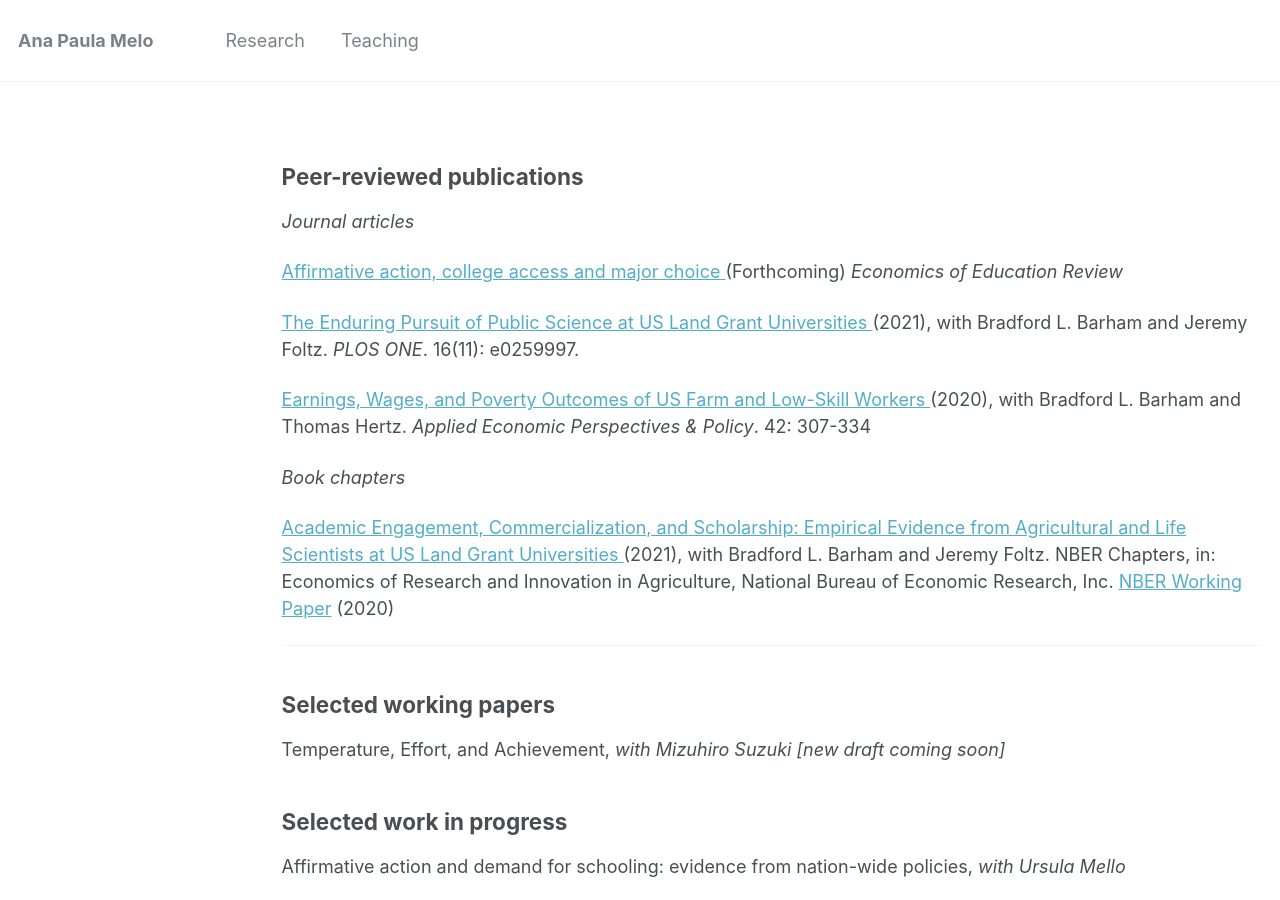
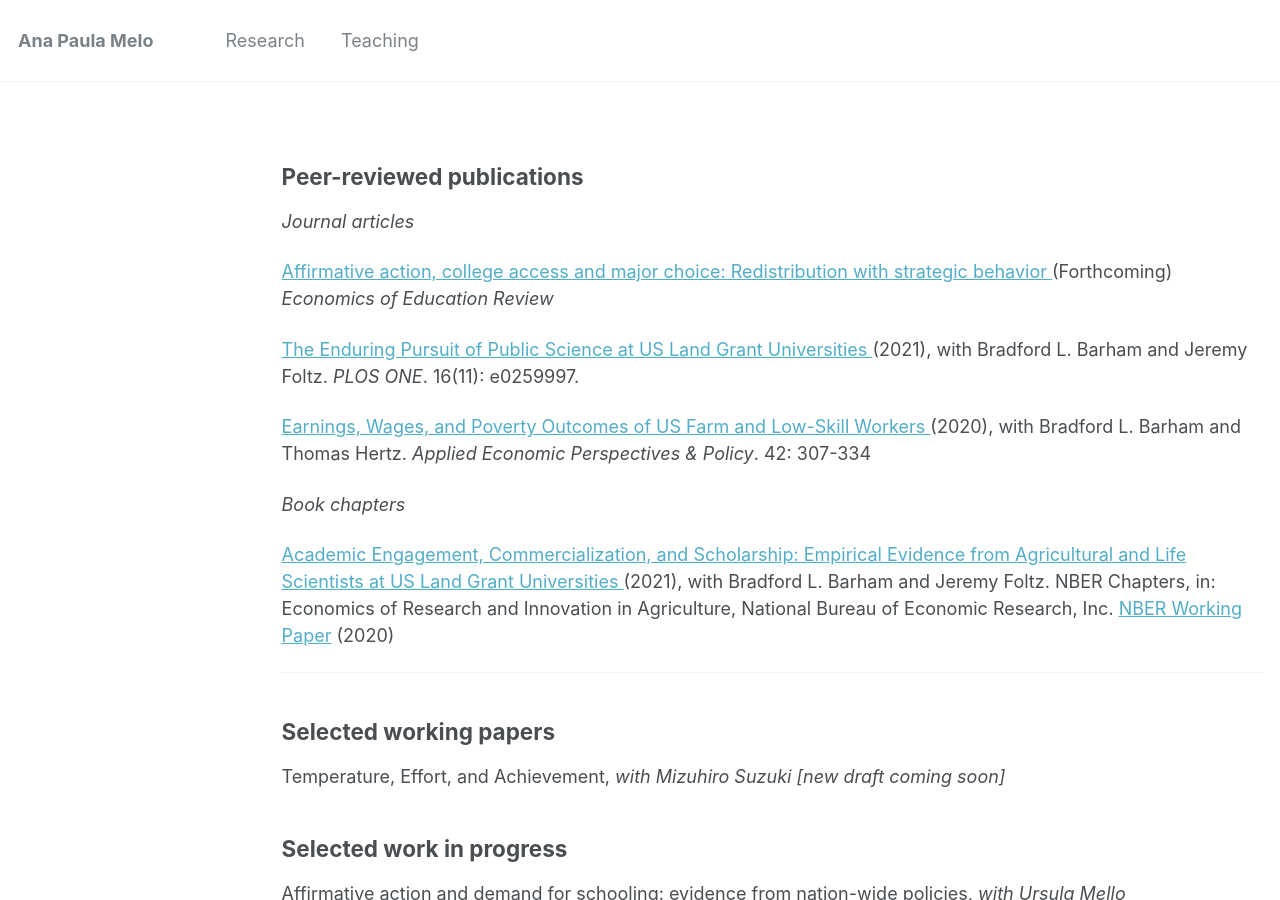
Before and after one commit to anapmelo/anapmelo.github.io, a Jekyll site: the page built from _pages/publications.md, in a window 1280 px wide and 900 px high. Built offline with Jekyll 4.4.1, drawn with Linux system fonts in a browser that asks for light colours.

Commit message:
Update publications.md

```diff
--- a/_pages/publications.md
+++ b/_pages/publications.md
@@ -9,7 +9,7 @@ author_profile: false
 
 _Journal articles_
 
-<a href="http://anapmelo.github.io/files/manuscript_Melo.pdf"> Affirmative action, college access and major choice </a> (Forthcoming) _Economics of Education Review_
+<a href="http://anapmelo.github.io/files/manuscript_Melo.pdf"> Affirmative action, college access and major choice: Redistribution with strategic behavior </a> (Forthcoming) _Economics of Education Review_
 
 <a href="https://journals.plos.org/plosone/article?id=10.1371/journal.pone.0259997"> The Enduring Pursuit of Public Science at US Land Grant Universities </a> (2021), with Bradford L. Barham and Jeremy Foltz. _PLOS ONE_. 16(11): e0259997.
 
```
